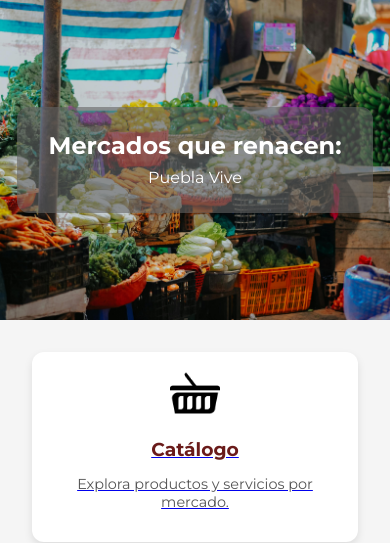
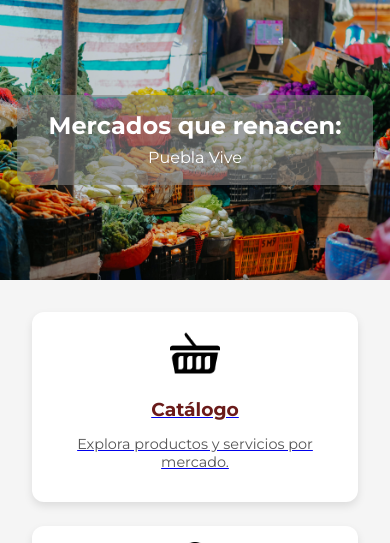
Before and after one commit to SSIEETEE7/qr-subsidios-app, a Flask app: page / in a window 390 px wide. Shown: the top 543 px of the page. Run offline with Flask 3, Linux system fonts and the light colour scheme.

Commit message:
Style: reducir altura de imagen principal y hacer diseño responsivo

```diff
--- a/templates/index.html
+++ b/templates/index.html
@@ -1,12 +1,29 @@
-<!-- templates/index.html -->
 <!DOCTYPE html>
 <html lang="es">
 <head>
   <meta charset="UTF-8">
   <title>Mercados que renacen: Puebla Vive</title>
-  <meta name="viewport" content="width=device-width, initial-scale=1.0">
   <link href="https://fonts.googleapis.com/css2?family=Montserrat:wght@400;700&display=swap" rel="stylesheet">
   <link rel="stylesheet" href="{{ url_for('static', filename='style.css') }}">
+  <style>
+    .hero-full {
+      position: relative;
+      width: 100%;
+      height: 280px;
+      background-size: cover;
+      background-position: center;
+      display: flex;
+      align-items: center;
+      justify-content: center;
+      text-align: center;
+    }
+    .hero-title {
+      background-color: rgba(128, 128, 128, 0.6);
+      color: white;
+      padding: 1rem 2rem;
+      border-radius: 10px;
+    }
+  </style>
   <script>
     const mercadosPorMunicipio = {{ mercados|tojson }};
     function actualizarMercados() {
@@ -26,12 +43,14 @@
 </head>
 <body>
 
+  <!-- 🟥 HERO -->
   <header class="hero-full" style="background-image: url('{{ url_for('static', filename='img/hero_mercado.jpg') }}');">
     <div class="hero-title">
       <h1>Mercados que renacen:<br><span>Puebla Vive</span></h1>
     </div>
   </header>
 
+  <!-- 🟧 BOTONES PRINCIPALES -->
   <section class="funciones">
     <div class="funcion">
       <a href="{{ url_for('catalogo') }}">
@@ -63,6 +82,7 @@
     </div>
   </section>
 
+  <!-- 🟦 FUNCIONES CLAVE -->
   <section class="descripcion">
     <h2>¿Qué puedes hacer en la plataforma?</h2>
     <ul>
@@ -74,6 +94,7 @@
     </ul>
   </section>
 
+  <!-- 🟩 MENÚ DE MUNICIPIO Y MERCADO -->
   <section class="selector-final">
     <form method="POST" action="{{ url_for('mercados_view') }}">
       <select id="municipio" name="municipio" onchange="actualizarMercados()" required>
```
